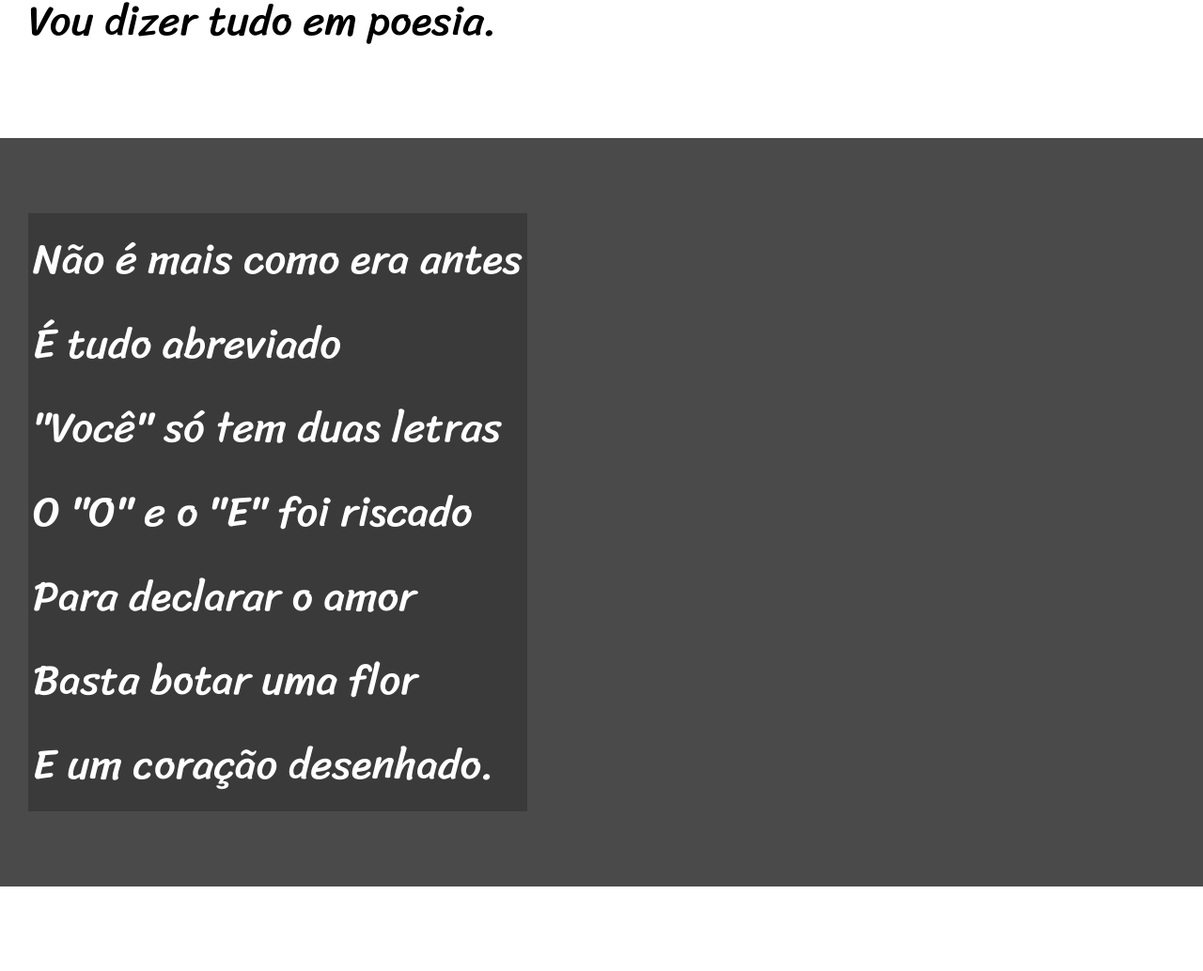
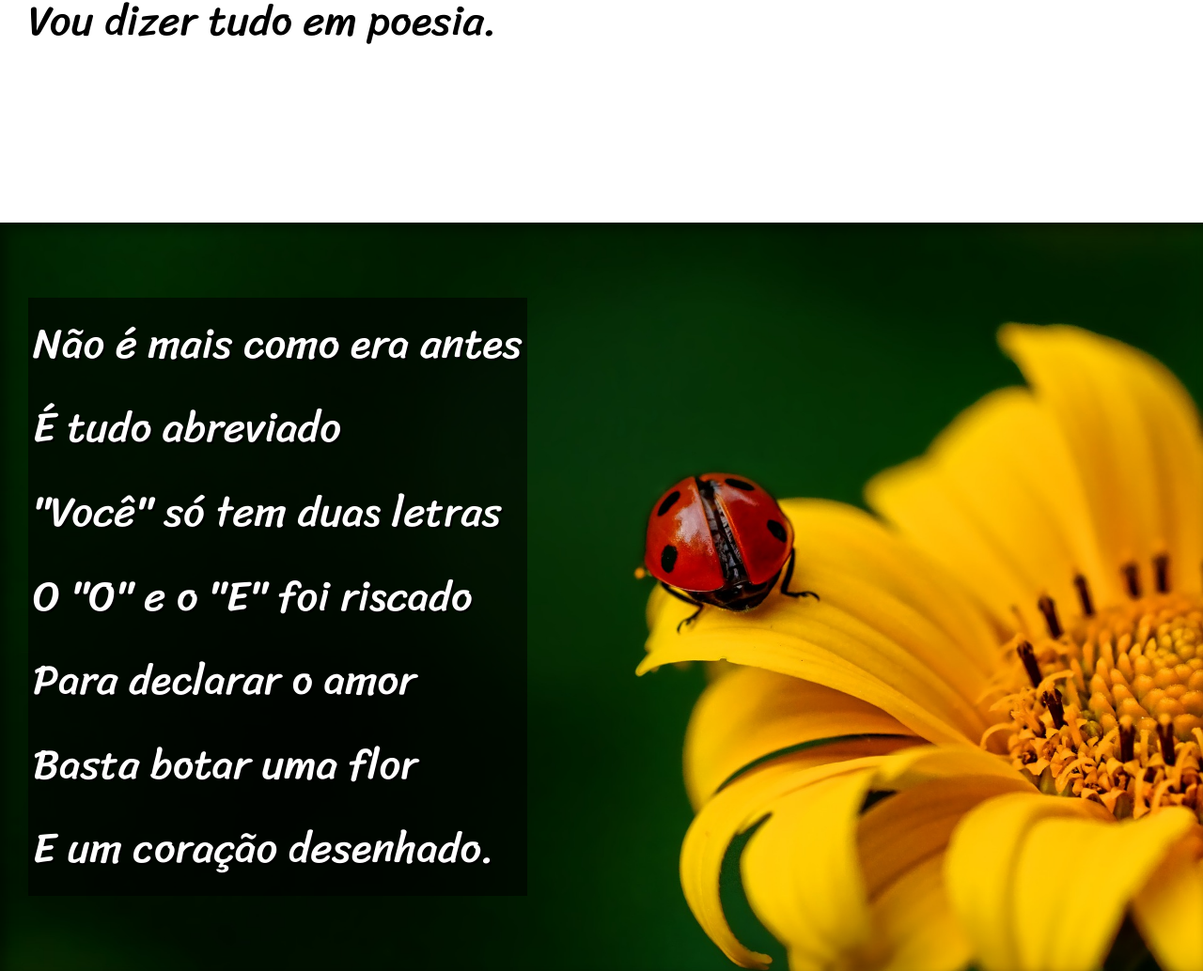
Before and after one commit to alexandreprime/Curso-HTML-5-CSS-3, a plain HTML site: page Desafios das aulas do Curso/Desafio Cordel Corrigido/index.html in a window 1280 px wide. Shown: the part 872-1906 px from the top of the page at 94% size. Drawn offline with Linux system fonts and the light colour scheme.

Commit message:
tudo atualizado

```diff
--- a/Desafios das aulas do Curso/Desafio Cordel Corrigido/index.html
+++ b/Desafios das aulas do Curso/Desafio Cordel Corrigido/index.html
@@ -26,7 +26,7 @@
         </p>
     </section>
 
-    <section class="imagem">
+    <section class="imagem" id="img01">
         <p>
             Não é mais como era antes <br>
             É tudo abreviado <br>
@@ -57,7 +57,7 @@
         </p>
     </section>
 
-    <section class="imagem">
+    <section class="imagem" id="img02">
         <p>
             Tenho saudade das cartas <br>
             Escritas com a própria mão <br>
--- a/Desafios das aulas do Curso/Desafio Cordel Corrigido/style-cordel.css
+++ b/Desafios das aulas do Curso/Desafio Cordel Corrigido/style-cordel.css
@@ -66,6 +66,10 @@ section {
     font-size: 3.5vw;
 }
 
+section > p {
+    padding-bottom: 2em;
+}
+
 section.normal {
     background-color: white;
     color: black;
@@ -74,12 +78,26 @@ section.normal {
 section.imagem {
     background-color: rgb(75, 74, 74);
     color: white;
+    box-shadow: inset 6px 6px 13px 0px rgba(0, 0, 0, 0.458);
+    background-size: cover;
+    background-attachment: fixed;
 }
 
 section.imagem > p {
     display: inline-block;
     padding: 5px;
-    background-color: rgba(0, 0, 0, 0.212);
+    background-color: rgba(0, 0, 0, 0.577);
+    text-shadow: 2px 2px 0px black;
+}
+
+section#img01 {
+    background-image: url('imagens/background001.jpg');
+    background-position: right center;
+}
+
+section#img02 {
+    background-image: url('imagens/background002.jpg');
+    background-position: right center;
 }
 
 footer {
```
Also changed, not shown: Desafios das aulas do Curso/Desafio Cordel Corrigido/imagens/._background001.jpg (deleted), Desafios das aulas do Curso/Desafio Cordel Corrigido/imagens/._background002.jpg (deleted).
